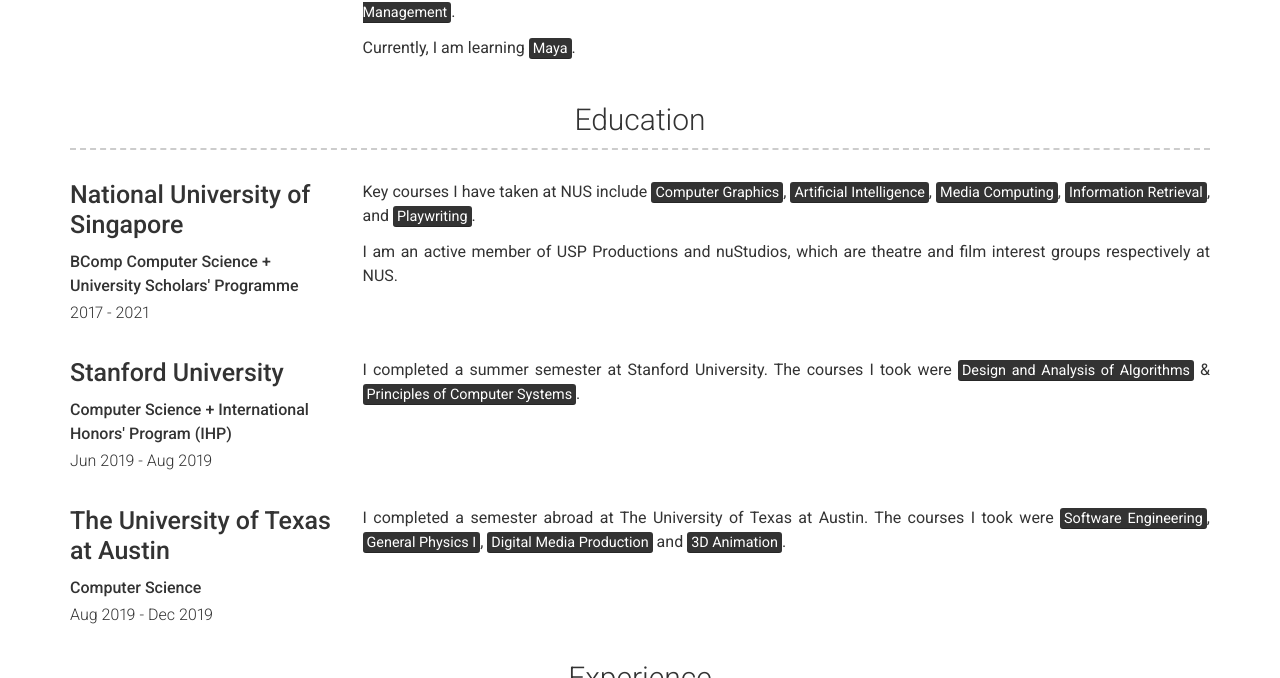
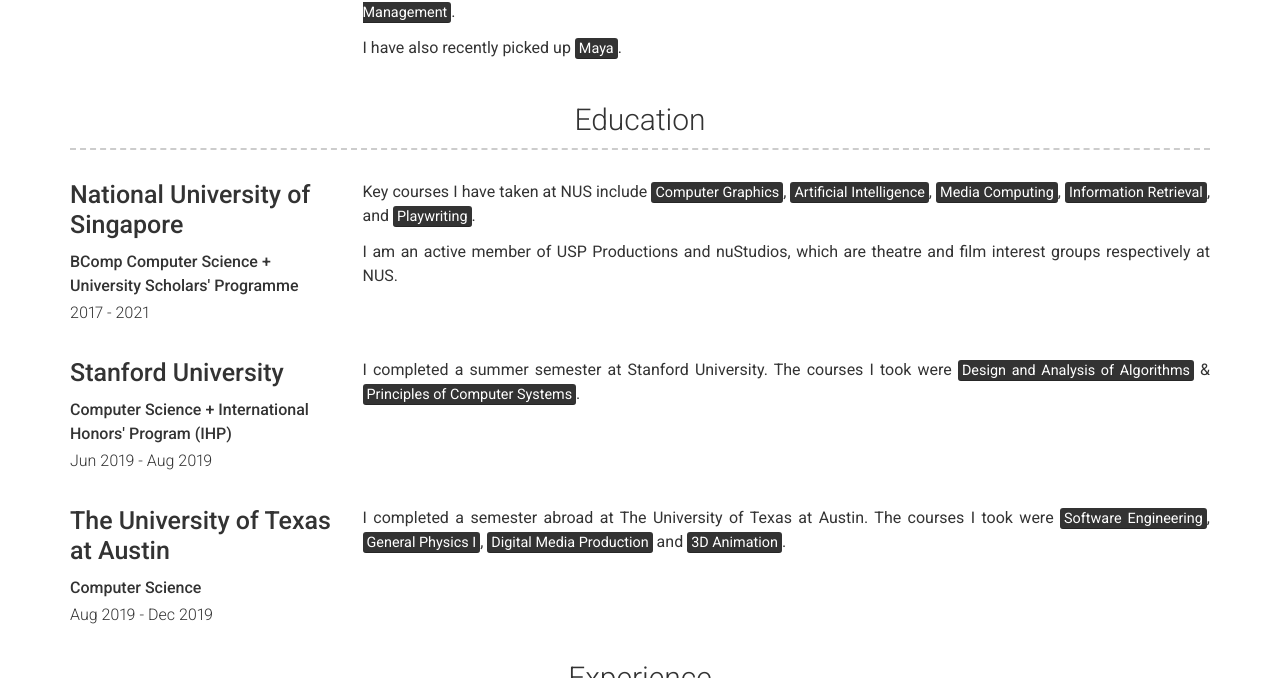
Before and after one commit to AnuKritiW/modern-resume-theme-site, a Jekyll site: the page built from index.md, in a window 1280 px wide and 900 px high, scrolled down 310 px, cut to the strip 222-900 px from the top of the window. Built offline with Jekyll 4.4.1, drawn with Linux system fonts in a browser that asks for light colours.

Commit message:
Edit about.

```diff
--- a/_config.yml
+++ b/_config.yml
@@ -44,7 +44,7 @@ about_content: | # this will include new lines to allow paragraphs
   <mark>Post-production for film</mark> and
   <mark>Stage Management</mark>.
 
-  Currently, I am learning <mark>Maya</mark>.
+  I have also recently picked up <mark>Maya</mark>.
 
 # Projects Section
 # projects_title: Projects
```
